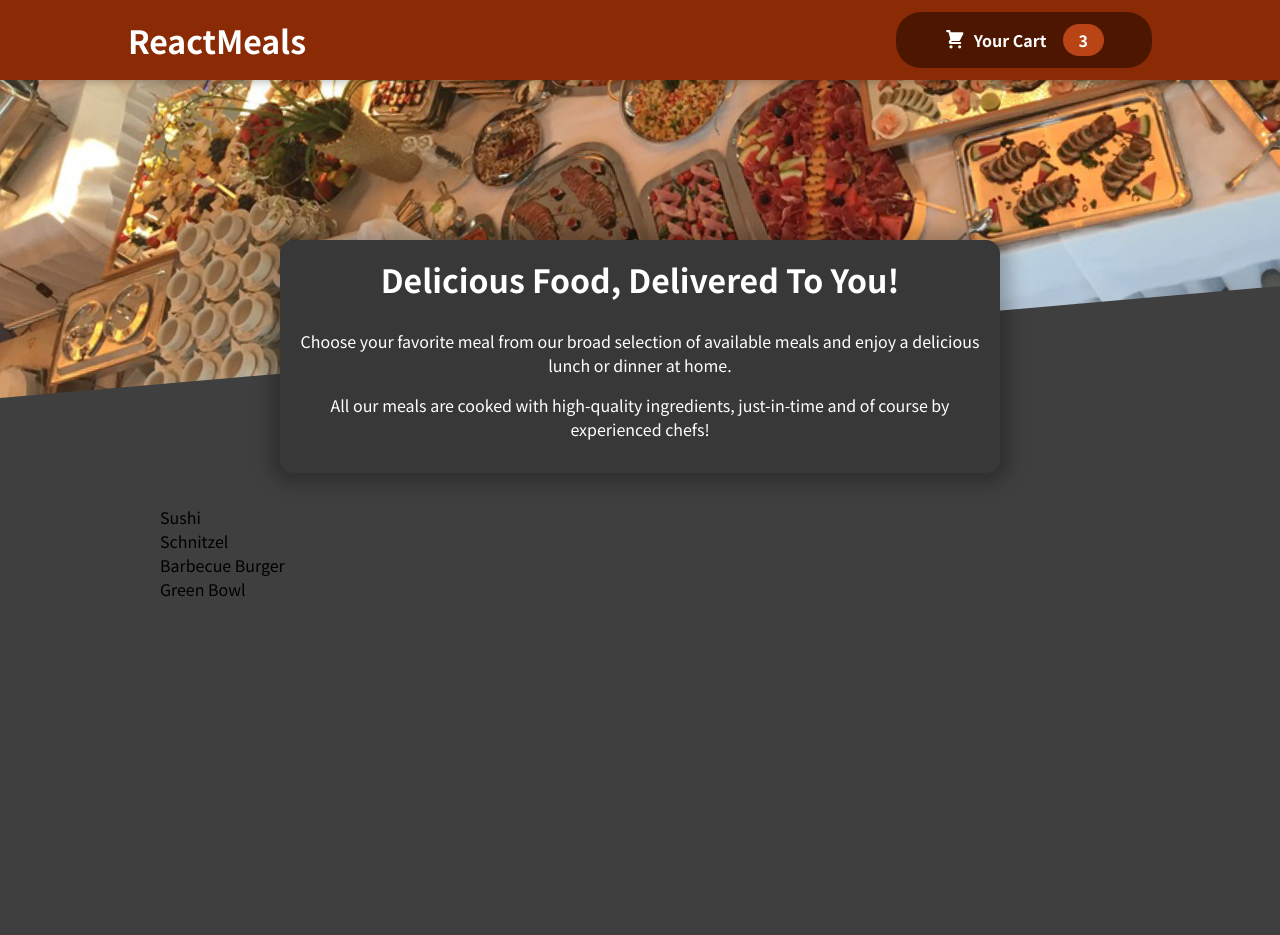
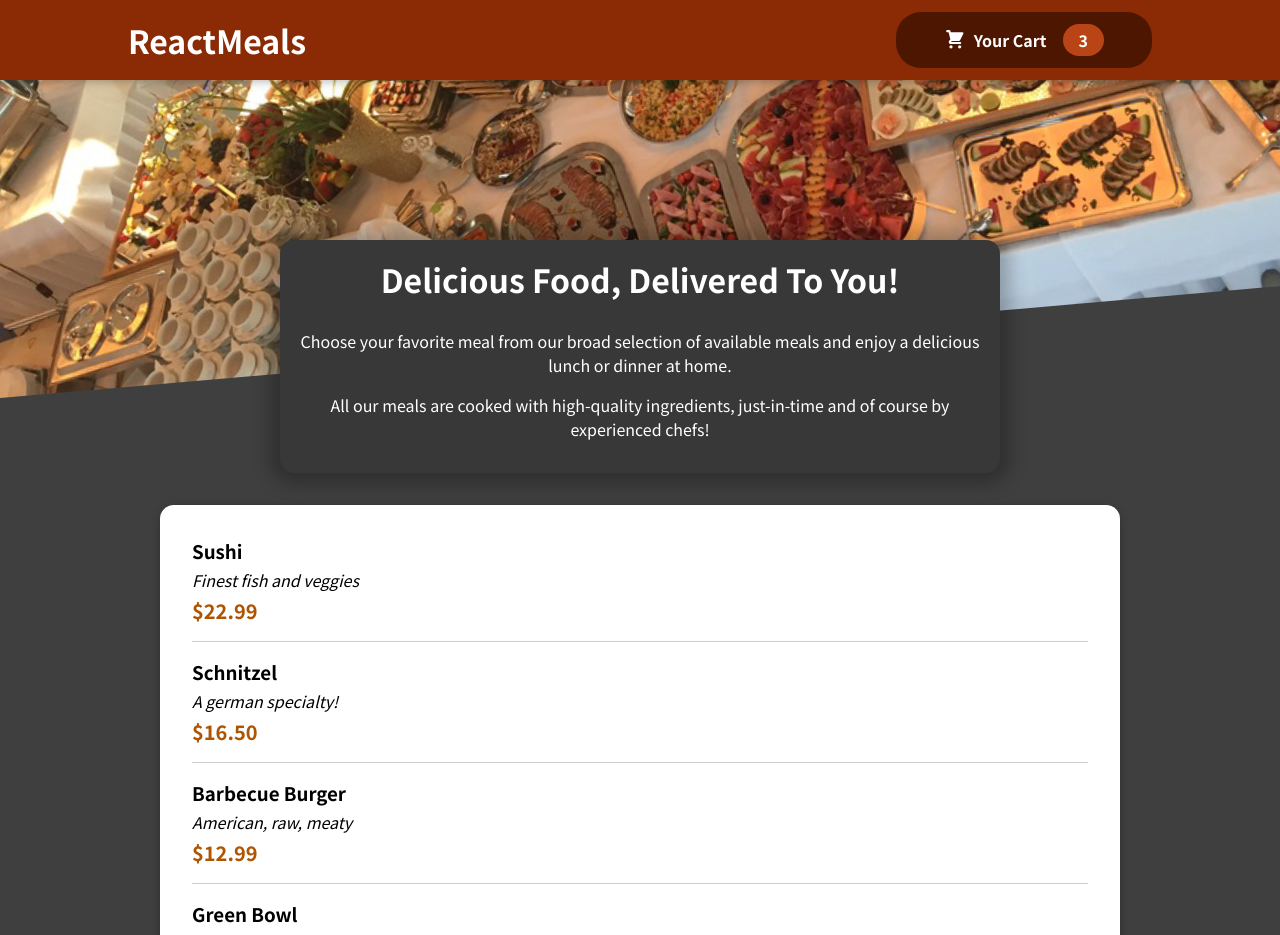
Before and after one commit to Mohab2000/Food-Order-React, a React (Create React App) app: page / in a window 1280 px wide. Shown: the top 935 px of the page. Before the commit the page ends 800 px from the top, so only its background shows below. Built offline with nearby package versions, Linux system fonts and the light colour scheme.

Commit message:
meal list styled

```diff
--- a/src/components/Meals/AvailableMeals.js
+++ b/src/components/Meals/AvailableMeals.js
@@ -1,4 +1,6 @@
+import Card from "../UI/Card";
 import classes from "./AvailableMeals.module.css";
+import MealItem from "./MealItem/MealItem";
 const DUMMY_MEALS = [
   {
     id: "m1",
@@ -26,10 +28,19 @@
   },
 ];
 const AvailablMeals = () => {
-  const mealsList = DUMMY_MEALS.map((meal) => <li>{meal.name}</li>);
+  const mealsList = DUMMY_MEALS.map((meal) => (
+    <MealItem
+      key={meal.id}
+      name={meal.name}
+      description={meal.description}
+      price={meal.price}
+    />
+  ));
   return (
     <section className={classes.meals}>
-      <ul>{mealsList}</ul>
+      <Card>
+        <ul> {mealsList} </ul>
+      </Card>
     </section>
   );
 };
--- /dev/null
+++ b/src/components/Meals/MealItem/MealItem.js
@@ -0,0 +1,15 @@
+import classees from "./MealItem.module.css";
+const MealItem = (props) => {
+  const price = `$${props.price.toFixed(2)}`;
+  return (
+    <li className={classees.meal}>
+      <div>
+        <h3>{props.name}</h3>
+        <div className={classees.description}>{props.description}</div>
+        <div className={classees.price}>{price}</div>
+      </div>
+      <div></div>
+    </li>
+  );
+};
+export default MealItem;
--- /dev/null
+++ b/src/components/Meals/MealItem/MealItem.module.css
@@ -0,0 +1,22 @@
+.meal {
+  display: flex;
+  justify-content: space-between;
+  margin: 1rem;
+  padding-bottom: 1rem;
+  border-bottom: 1px solid #ccc;
+}
+
+.meal h3 {
+  margin: 0 0 0.25rem 0;
+}
+
+.description {
+  font-style: italic;
+}
+
+.price {
+  margin-top: 0.25rem;
+  font-weight: bold;
+  color: #ad5502;
+  font-size: 1.25rem;
+}
--- /dev/null
+++ b/src/components/UI/Card.js
@@ -0,0 +1,5 @@
+import classes from "./Card.module.css";
+const Card = (props) => {
+  return <div className={classes.card}> {props.children}</div>;
+};
+export default Card;
--- /dev/null
+++ b/src/components/UI/Card.module.css
@@ -0,0 +1,6 @@
+.card {
+  padding: 1rem;
+  box-shadow: 0 2px 8px rgba(0, 0, 0, 0.25);
+  border-radius: 14px;
+  background-color: white;
+}
```
Also changed, not shown: src/components/Meals/MealItem/MealItemForm.js (added).
